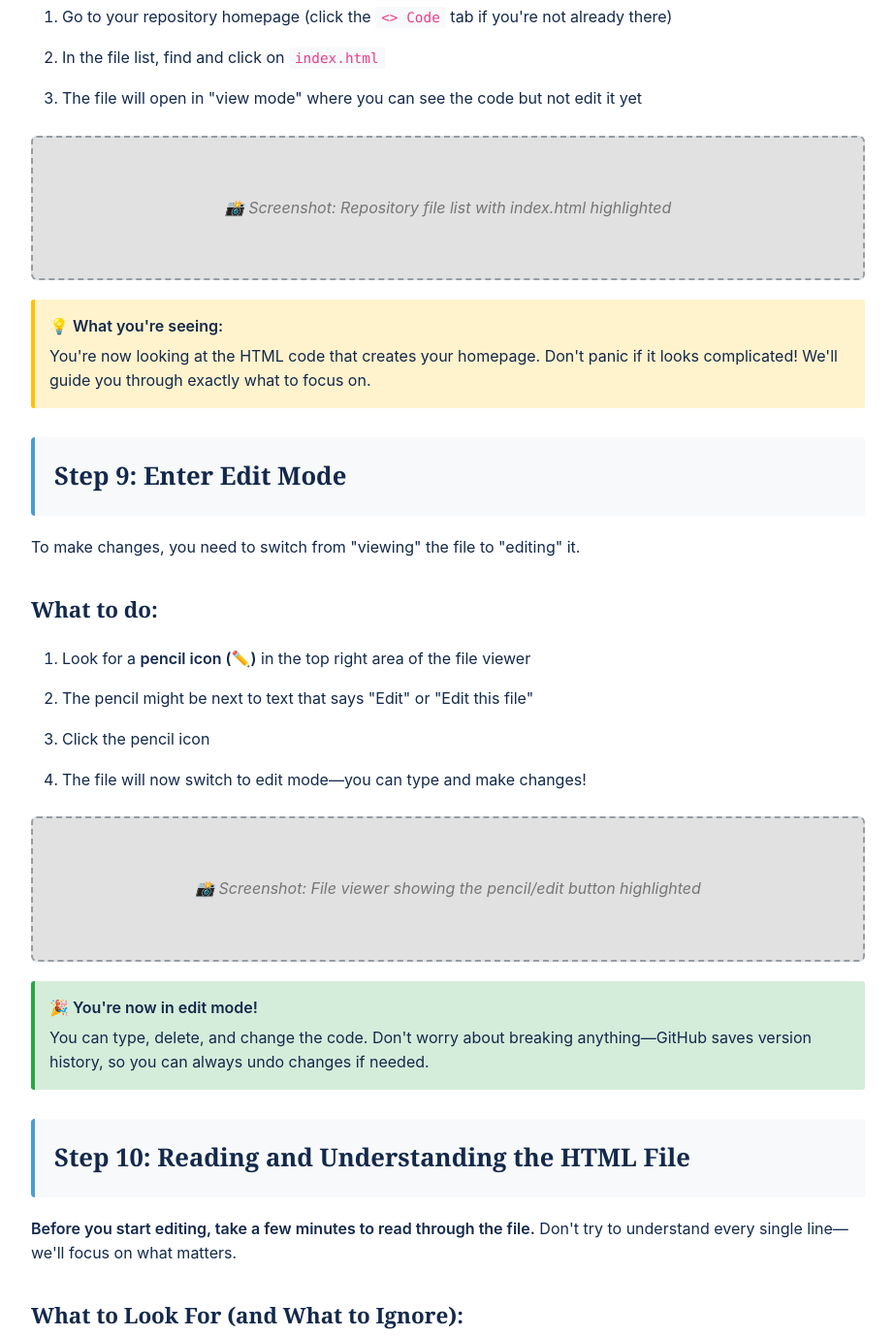
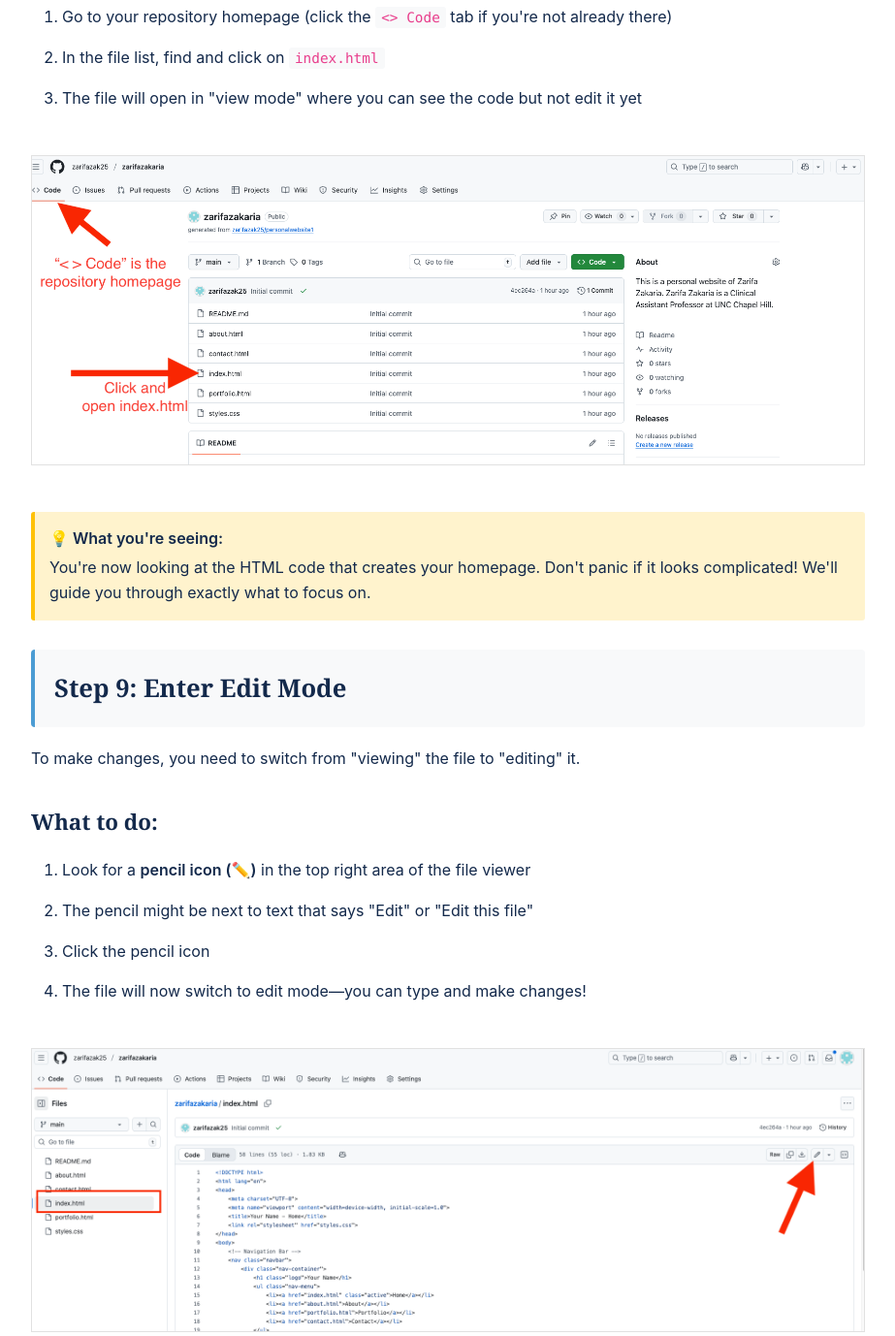
Before and after one commit to zarifazak25/github_pages, a plain HTML site: page editing.html in a window 1280 px wide. Shown: the part 3336-4714 px from the top of the page at 97% size, without its empty margins (178-1101 px from the left). Drawn offline with Linux system fonts and the light colour scheme.

Commit message:
Update editing.html

```diff
--- a/editing.html
+++ b/editing.html
@@ -405,9 +405,7 @@
             <li>The file will open in "view mode" where you can see the code but not edit it yet</li>
         </ol>
 
-        <div class="image-placeholder">
-            📸 Screenshot: Repository file list with index.html highlighted
-        </div>
+        <img src="image/repo_home.png" alt="Screenshot showing the github repo button on template gallery" style="max-width: 100%; border: 1px solid #e1e1e1; margin: 20px 0;">
 
         <div class="note">
             <strong>💡 What you're seeing:</strong> You're now looking at the HTML code that creates your homepage. Don't panic if it looks complicated! We'll guide you through exactly what to focus on.
@@ -428,9 +426,8 @@
             <li>The file will now switch to edit mode—you can type and make changes!</li>
         </ol>
 
-        <div class="image-placeholder">
-            📸 Screenshot: File viewer showing the pencil/edit button highlighted
-        </div>
+       <img src="image/index_edit.png" alt="Screenshot showing the github repo button on template gallery" style="max-width: 100%; border: 1px solid #e1e1e1; margin: 20px 0;">
+
 
         <div class="success">
             <strong>🎉 You're now in edit mode!</strong> You can type, delete, and change the code. Don't worry about breaking anything—GitHub saves version history, so you can always undo changes if needed.
```
